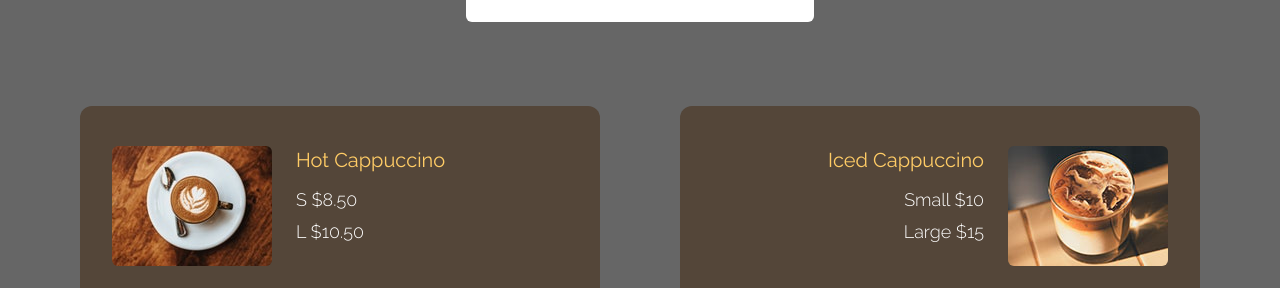
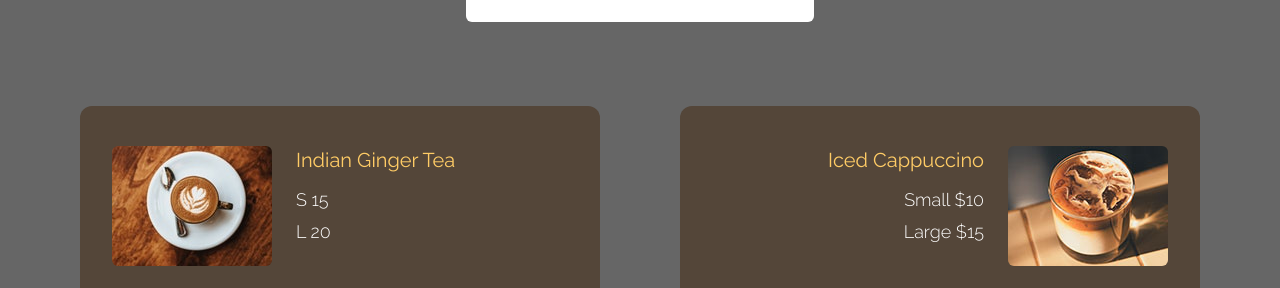
Before and after one commit to Parimal-Pradhan/cafe_web, a plain HTML site: page index.html in a window 1280 px wide. Shown: the part 1346-1634 px from the top of the page. Drawn offline with nearby package versions, Linux system fonts and the light colour scheme.

Commit message:
cappicinno - Indian ginger Tea

```diff
--- a/index.html
+++ b/index.html
@@ -68,9 +68,9 @@ https://www.tooplate.com/view/2126-antique-cafe
                     <div class="flex items-start mb-6 tm-menu-item">
                         <img src="img/menu-item-1.jpg" alt="Image" class="rounded-md">
                         <div class="ml-3 sm:ml-6">
-                            <h3 class="text-lg sm:text-xl mb-2 sm:mb-3 tm-text-yellow">Hot Cappuccino</h3>
-                            <div class="text-white text-md sm:text-lg font-light mb-1">S $8.50</div>
-                            <div class="text-white text-md sm:text-lg font-light">L $10.50</div>
+                            <h3 class="text-lg sm:text-xl mb-2 sm:mb-3 tm-text-yellow">Indian Ginger Tea</h3>
+                            <div class="text-white text-md sm:text-lg font-light mb-1">S 15</div>
+                            <div class="text-white text-md sm:text-lg font-light">L 20</div>
                         </div>
                     </div>
                     <div class="flex items-start mb-6 tm-menu-item">
```
